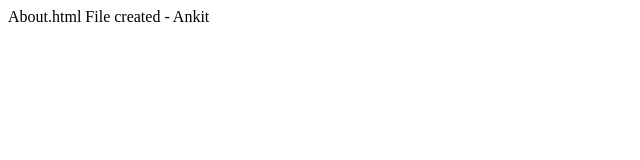
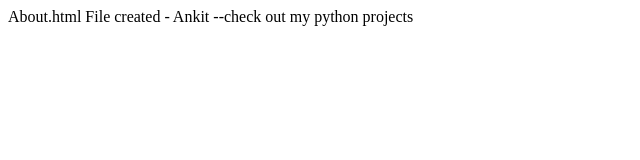
Before and after one commit to ankitmpatil/Ankit_Python_Projects, a plain HTML site: page about.html in a window 1280 px wide. Shown: the whole page, without its empty margins (0-640 px from the left). Drawn offline with Linux system fonts and the light colour scheme.

Commit message:
adding index.html and about.html

```diff
--- a/about.html
+++ b/about.html
@@ -5,6 +5,6 @@
     <title>This is About file</title>
 </head>
 <body>
-    <a>About.html File created - Ankit</a>
+    <a>About.html File created - Ankit --check out my python projects</a>
 </body>
 </html>
```
